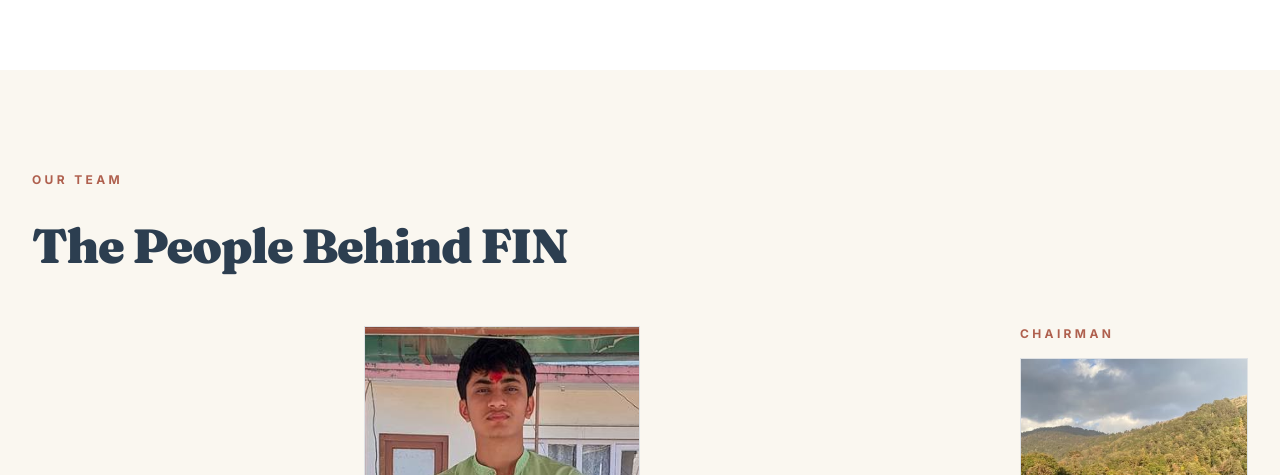
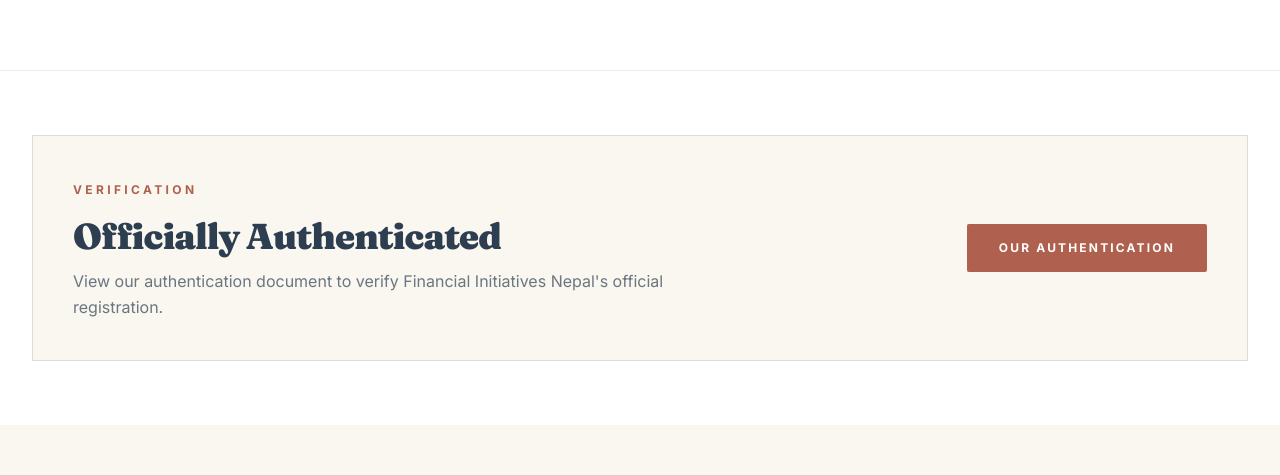
Before and after one commit to HardikNeo/NAFO, a React (Vite) app: page /about in a window 1280 px wide. Shown: the part 471-946 px from the top of the page. Built offline with nearby package versions, Linux system fonts and the light colour scheme; no server answers; the database is empty.

Commit message:
Add Tikaram photo and authentication document button

```diff
--- a/src/components/About.jsx
+++ b/src/components/About.jsx
@@ -1,5 +1,8 @@
+import { useState } from "react";
 import Team from "./Team.jsx";
+import Modal from "./Modal.jsx";
 import { homeImages } from "../lib/homeImages.js";
+import ocrImage from "../../images/ocr.png";
 
 const pillars = [
   {
@@ -35,6 +38,8 @@ function toParagraphs(description) {
 }
 
 export default function About() {
+  const [authOpen, setAuthOpen] = useState(false);
+
   return (
     <>
       <section id="about-intro" className="section-anchor bg-white">
@@ -57,6 +62,34 @@ export default function About() {
           </div>
         </div>
       </section>
+
+      <section
+        id="authentication"
+        className="section-anchor border-t border-brand-navy/10 bg-white"
+      >
+        <div className="mx-auto max-w-7xl px-4 py-12 sm:px-6 lg:px-8 lg:py-16">
+          <div className="reveal flex flex-col items-start justify-between gap-8 border border-brand-navy/15 bg-brand-cream p-8 sm:flex-row sm:items-center lg:p-10">
+            <div className="max-w-2xl">
+              <span className="kicker">Verification</span>
+              <h2 className="mt-4 text-3xl font-black tracking-tight text-brand-navy sm:text-4xl">
+                Officially Authenticated
+              </h2>
+              <p className="mt-3 leading-relaxed text-brand-navy/70">
+                View our authentication document to verify Financial Initiatives
+                Nepal&apos;s official registration.
+              </p>
+            </div>
+            <button
+              type="button"
+              onClick={() => setAuthOpen(true)}
+              className="btn btn-primary w-full shrink-0 sm:w-auto"
+            >
+              Our Authentication
+            </button>
+          </div>
+        </div>
+      </section>
+
       <Team />
       <section id="about" className="section-anchor bg-white">
         <div className="mx-auto max-w-7xl px-4 py-20 sm:px-6 lg:px-8 lg:py-24">
@@ -123,6 +156,18 @@ export default function About() {
           </div>
         </div>
       </section>
+
+      {authOpen && (
+        <Modal label="Our Authentication" onClose={() => setAuthOpen(false)}>
+          <div className="flex items-center justify-center bg-brand-cream p-4 sm:p-8">
+            <img
+              src={ocrImage}
+              alt="Financial Initiatives Nepal authentication document"
+              className="max-h-[75vh] w-auto max-w-full border border-brand-navy/15 bg-white object-contain"
+            />
+          </div>
+        </Modal>
+      )}
     </>
   );
 }
--- a/src/components/Team.jsx
+++ b/src/components/Team.jsx
@@ -2,6 +2,7 @@ import { useEffect, useMemo, useState } from "react";
 import { fetchTeam } from "../lib/team.js";
 import { teamPhotos } from "../lib/teamPhotos.js";
 import chairmanPhoto from "../../images/nip.jpg";
+import tikaramPhoto from "../../images/tikaram.jpg";
 
 const teamRows = [
   [
@@ -34,6 +35,7 @@ const chairman = { name: "Nirjala Poudel", role: "Chairman and Chief Advisor" };
 // Photos bundled from `images/` take priority over Firestore `imageUrl` values.
 const localPhotos = {
   "Nirjala Poudel": chairmanPhoto,
+  "Tikaram Sharma": tikaramPhoto,
 };
 
 function initials(name) {
```
Also changed, not shown: images/ocr.png (added), images/tikaram.jpg (added).
